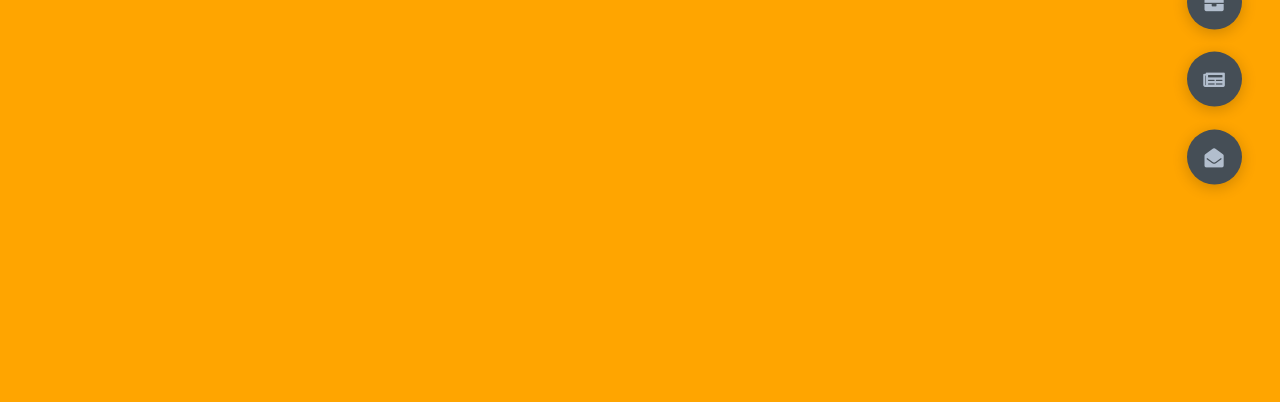
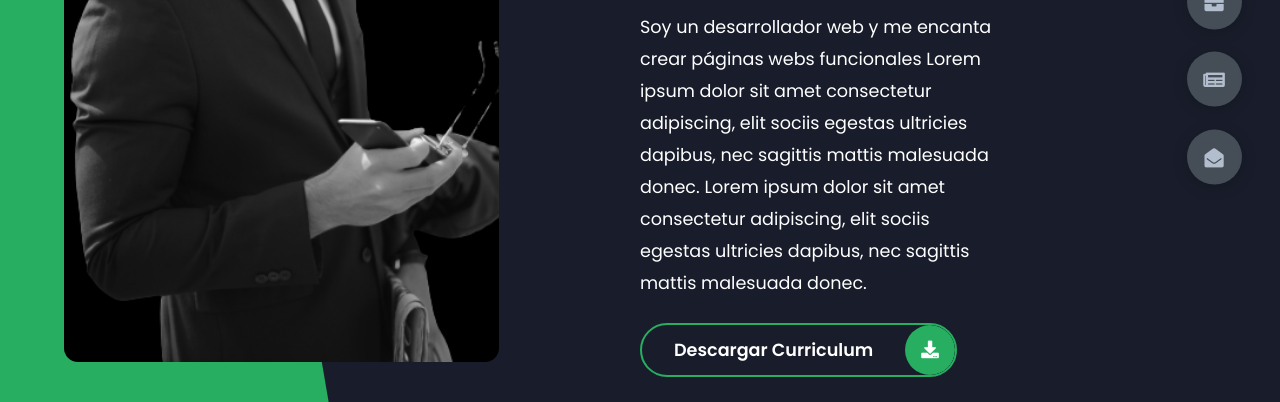
Before and after one commit to AndreiSzA1999/Personal-Portfolio-Project, a plain HTML site: page index.html in a window 1280 px wide. Shown: the part 398-800 px from the top of the page. Drawn offline with Linux system fonts and the light colour scheme.

```diff
--- a/app.js
+++ b/app.js
@@ -26,9 +26,7 @@ function PageTransitions(){
 
             //hide other sections
             sections.forEach((section)=>{
-
                 section.classList.remove('active')
-
             })
 
 
--- a/index.html
+++ b/index.html
@@ -13,7 +13,31 @@
 </head>
 <body class="main-content">
    <header class="section sec1 header active" id="home">
-
+        <div class="header-content">
+            <div class="left-header">
+                <div class="h-shape">
+                </div>
+                <div class="image">
+                    <img src="img/hero.png">
+                </div>
+            </div>
+            <div class="right-header">
+                <h1 class="name">Hola, soy <span>Andrei Szambati</span>
+                Desarrollador Frontend
+                </h1>
+                <p>
+                    Soy un desarrollador web y me encanta crear páginas webs funcionales
+                    Lorem ipsum dolor sit amet consectetur adipiscing, elit sociis egestas ultricies dapibus, nec sagittis mattis malesuada donec.
+                    Lorem ipsum dolor sit amet consectetur adipiscing, elit sociis egestas ultricies dapibus, nec sagittis mattis malesuada donec.
+                </p>
+                <div class="btn-con">
+                    <a href="" class="main-btn">
+                        <span class="btn-text">Descargar Curriculum</span>
+                        <span class="btn-icon"><i class="fas fa-download"></i></span>
+                    </a>
+                </div>
+            </div>
+        </div>
    </header>
     <main>
         <section class="section sec2 about" id="about"></section>
--- a/styles/style.scss
+++ b/styles/style.scss
@@ -73,30 +73,30 @@ section{
 .sec1{
     display: none;
     transform: translateY(0) scale(1);
-    background-color: orange;
+
 
 }
 
 .sec2{
     display: none;
     transform: translateY(0) scale(1);
-    background-color: slateblue;
+
 }
 
 .sec3{
     display: none;
     transform: translateY(0) scale(1);
-    background-color: greenyellow;
+
 }
 .sec4{
     display: none;
     transform: translateY(0) scale(1);
-    background-color: red;
+
 }
 .sec5{
     display: none;
     transform: translateY(0) scale(1);
-    background-color:magenta;
+
 }
 
 .active{
@@ -154,3 +154,127 @@ section{
         }
     }
 }
+
+
+/*Header Content*/
+.header-content{
+
+    display: grid;
+    grid-template-columns: repeat(2,1fr);
+    height:100%;
+    .left-header{
+            display: flex;
+            align-items: center;
+            position: relative;
+            .h-shape{
+                transition: all .4s ease-in-out;
+                width: 65%;
+                height: 100%;
+                background-color: var(--color-secondary);
+                position: absolute;
+                left: 0;
+                top:0;
+                z-index: -1;
+                clip-path: polygon(0 0, 46% 0, 79% 100%, 0% 100%);
+            }
+            .image{
+                border-radius: var(--br-sm-2);
+                height: 90%;
+                width: 68%;
+                margin-left: 4rem;
+                background-color: var(--color-black);
+                transition: all .4s ease-in-out;
+                img{
+                    height: 100%;
+                    width: 100%;
+                    object-fit: cover;
+                    filter: grayscale(100%);
+
+                    &:hover{
+                        filter: grayscale(0);
+                    }
+                }
+            }
+
+    }
+
+    .right-header{
+
+        display: flex;
+        flex-direction: column;
+        justify-content: center;
+        padding-right:18rem;
+        .name{
+            font-size:3rem;
+            span{
+                color: var(--color-secondary);
+            }
+
+        }
+        p{
+            margin: 1.5rem 0;
+            line-height: 2rem;
+        }
+    }
+
+
+}
+
+
+
+/*Independet Components*/
+
+.btn-con{
+
+    display: flex;
+    align-self: flex-start;
+}
+
+.main-btn{
+
+    border-radius: 30px;
+    color: inherit;
+    font-weight: 600;
+    position: relative;
+    border: 2px solid var(--color-secondary);
+    display: flex;
+    align-items: center;
+    overflow: hidden;
+
+    .btn-text{
+        padding: 0 2rem;
+    }
+
+
+
+    .btn-icon{
+        background-color: var(--color-secondary);
+        display: flex;
+        align-items: center;
+        justify-content: center;
+        border-radius: 100%;
+        padding: 1rem;
+        transition: all .4s ease-out;
+    }
+    &::before{
+        content:'';
+        position: absolute;
+        top: 0;
+        right: 0;
+        transform: translateX(100%);
+        transition: all .4s ease-out;
+        z-index: -1;
+    }
+    &:hover{
+        &::before{
+            width: 100%;
+            height: 100%;
+            background-color: var(--color-secondary);
+            transform: translateX(0);
+            transition: all .4s ease-out;
+        }
+
+    }
+
+
+}
```
Also changed, not shown: img/blog1.jpg (added), img/hero.png (added), styles/style.css, 1 other file.
